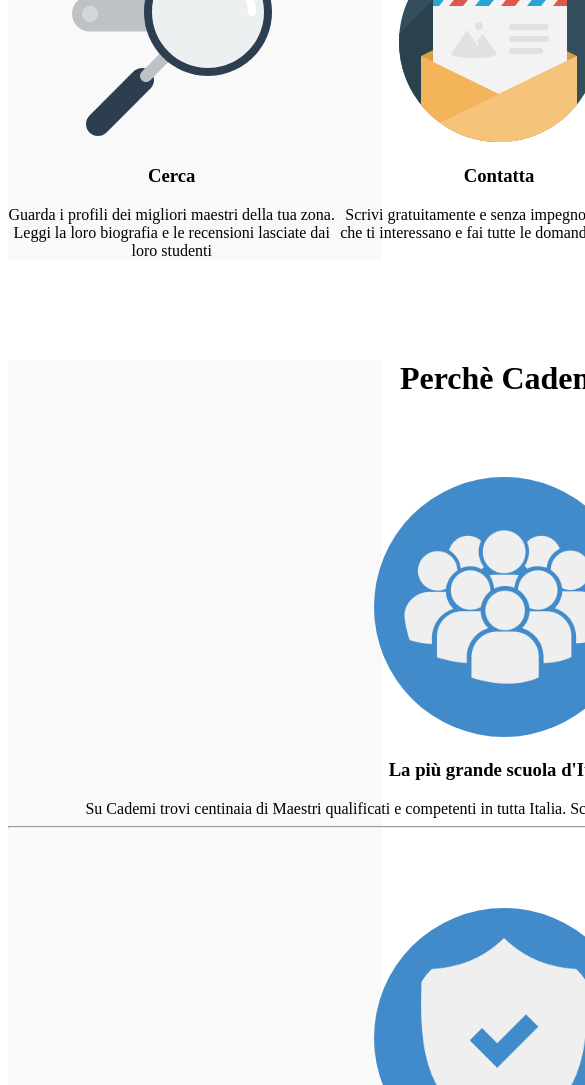
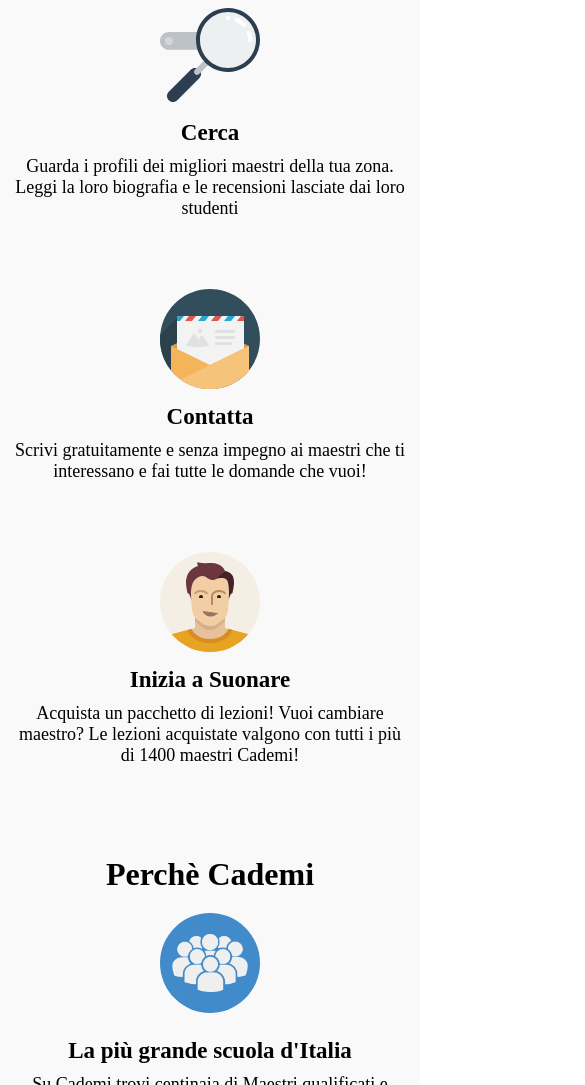
Before and after one commit to Alessandro9300/html-css-resp-wannabe, a plain HTML site: page index.html in a window 390 px wide. Shown: the part 688-1773 px from the top of the page, 585 px wide, since content can reach past the window. Drawn offline with Linux system fonts and the light colour scheme.

Commit message:
420 responsive

```diff
--- /dev/null
+++ b/Jquery.css
@@ -0,0 +1,82 @@
+
+ @media screen and (max-width: 420px) {
+
+   *{
+     margin: 0;
+     padding: 0;
+     box-sizing: border-box;
+   }
+
+
+
+  .container{
+    width: 420px;
+    margin: auto;
+  }
+
+  .row{
+    width: auto;
+    margin-top:inherit;
+    padding: 20px 10px;
+  }
+
+  #lezioni .row > .left, #lezioni .row > .right {
+
+    width: 100%;
+    float: none;
+    padding: 20px 0;
+    font-size: 18px;
+    margin-bottom: 30px;
+
+  }
+
+  #steps .row > .left,
+  #steps .row > .central,
+  #steps .row > .right{
+
+    float: none;
+    width: 100%;
+    padding: 20px;
+    padding: 20px 0;
+    font-size: 18px;
+    margin-bottom: 30px;
+  }
+
+  h3{
+    margin: 10px auto;
+    font-size: 23px;
+
+  }
+
+  h1{
+    margin: inherit;
+  }
+
+  img{
+    width: 25%;
+    height: auto;
+  }
+
+  #why .row > .first, #why .row > .second, #why .row > .third{
+    margin-top: inherit;
+    padding: 20px 0;
+    font-size: 18px;
+
+  }
+
+  #why .row img{
+    width: 25%;
+    padding: 12px;
+    height: auto;
+    margin-bottom: 10px;
+  }
+
+  hr{
+    margin-top: 40px;
+  }
+
+  #lezioni .row > h1 {
+    margin-top: 20px;
+  }
+
+}
--- a/index.html
+++ b/index.html
@@ -4,6 +4,7 @@
     <meta charset="utf-8">
     <meta name="viewport" content="width=device-width, initial-scale=1.0">
     <link rel="stylesheet" href="style.css">
+    <link rel="stylesheet" href="Jquery.css">
     <title>Boolean aCademy</title>
   </head>
   <body>
--- a/style.css
+++ b/style.css
@@ -1,3 +1,5 @@
+
+
 .row {
   width: 992px;
   margin-left: auto;
```
